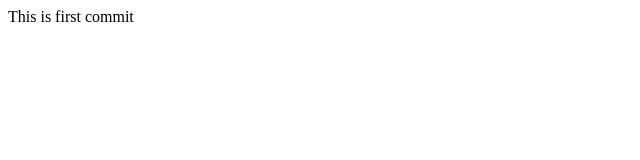
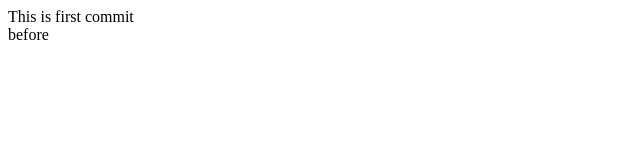
Before and after one commit to GeorgeStudio96/gloAcademy, a plain HTML site: page html/app.html in a window 1280 px wide. Shown: the full height of the page, 0-640 px from the left. Drawn offline with Linux system fonts and the light colour scheme.

Commit message:
before backups

```diff
--- a/html/app.html
+++ b/html/app.html
@@ -9,6 +9,7 @@
     <script src="/js/app.js" defer></script>
 </head>
 <div class="first-commit">This is first commit</div>
+<div class="before-backups">before</div>
 
 <body>
 
```
